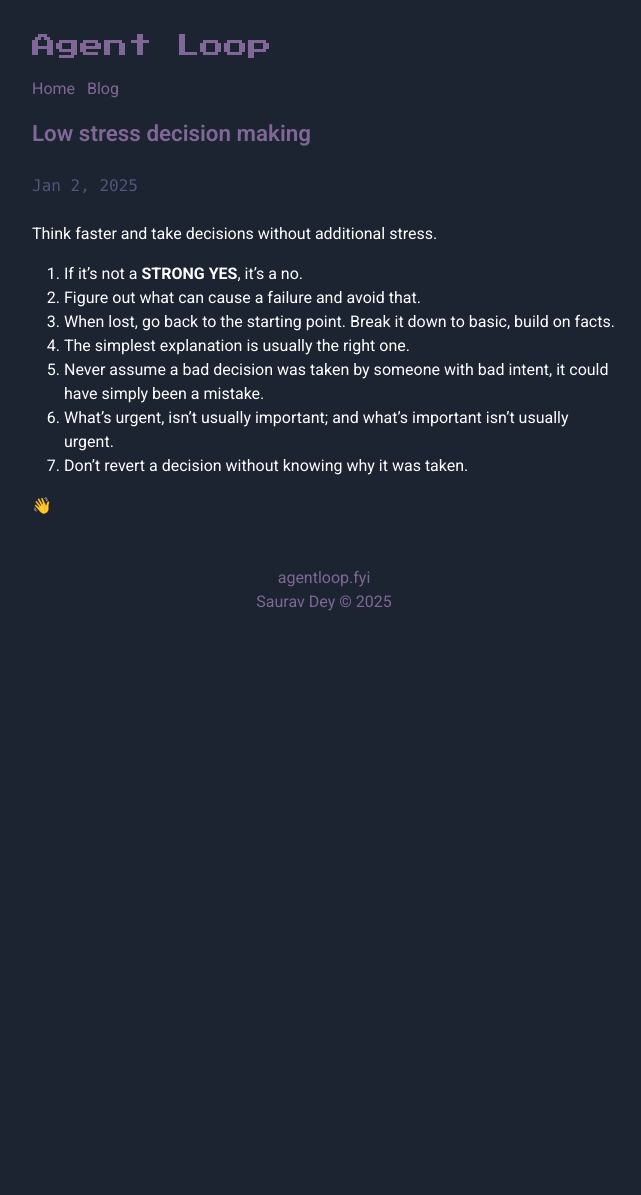
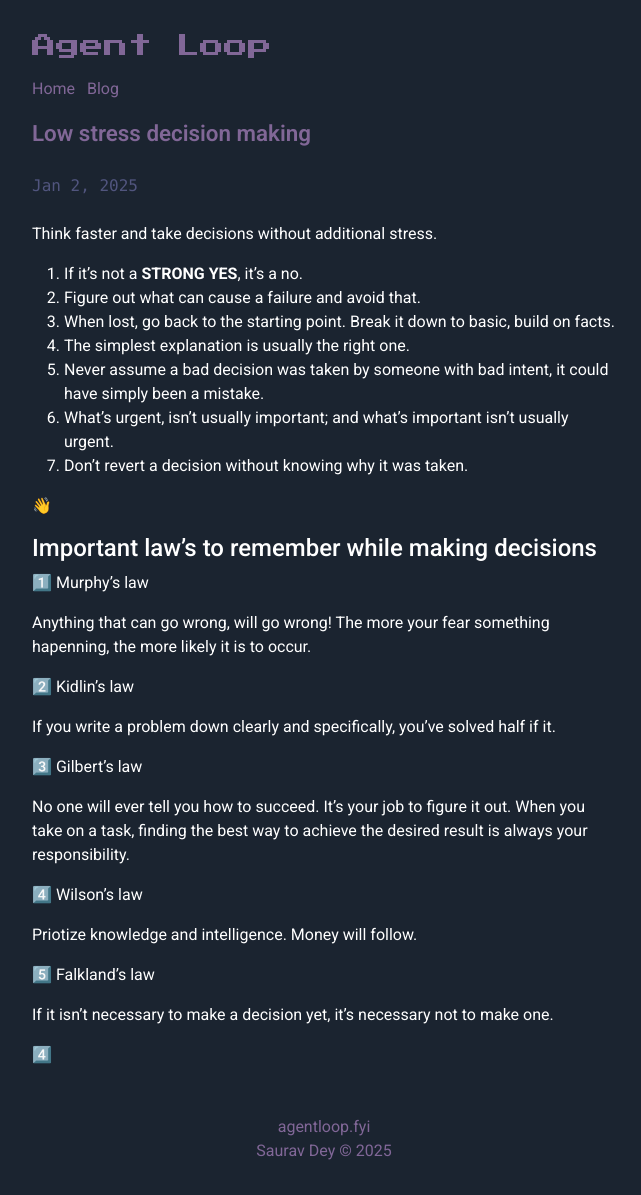
Before and after one commit to agentloopfyi/agentloopfyi.github.io, a Jekyll site: the page built from _posts/2025-01-02-decision-making.markdown, in a window 1280 px wide. Shown: the whole page, without its empty margins (316-957 px from the left). Built offline with Jekyll 4.4.1, drawn with Linux system fonts in a browser that asks for light colours; before the commit the page ends 900 px from its top, so only the background shows below that.

Commit message:
Update 2025-01-02-decision-making.markdown

```diff
--- a/_posts/2025-01-02-decision-making.markdown
+++ b/_posts/2025-01-02-decision-making.markdown
@@ -16,3 +16,29 @@ Think faster and take decisions without additional stress.
 7. Don't revert a decision without knowing why it was taken.
 
 👋
+
+
+#### Important law's to remember while making decisions
+
+1️⃣ Murphy's law
+
+> Anything that can go wrong, will go wrong! The more your fear something hapenning, the more likely it is to occur.
+
+2️⃣ Kidlin's law
+
+> If you write a problem down clearly and specifically, you've solved half if it.
+
+3️⃣ Gilbert's law
+
+> No one will ever tell you how to succeed. It's your job to figure it out. When you take on a task, finding the best way to achieve the desired result is always your responsibility.
+
+4️⃣ Wilson's law
+
+> Priotize knowledge and intelligence. Money will follow.
+
+5️⃣ Falkland's law
+
+> If it isn't necessary to make a decision yet, it's necessary not to make one.
+
+
+4️⃣
```
